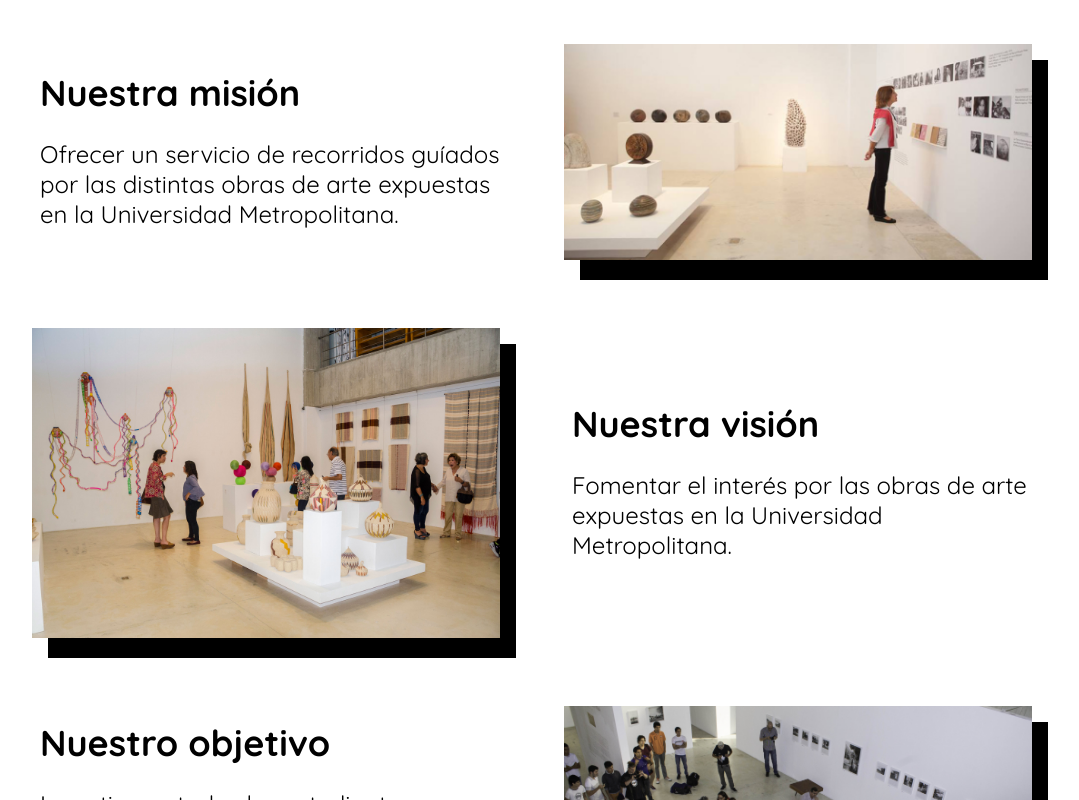
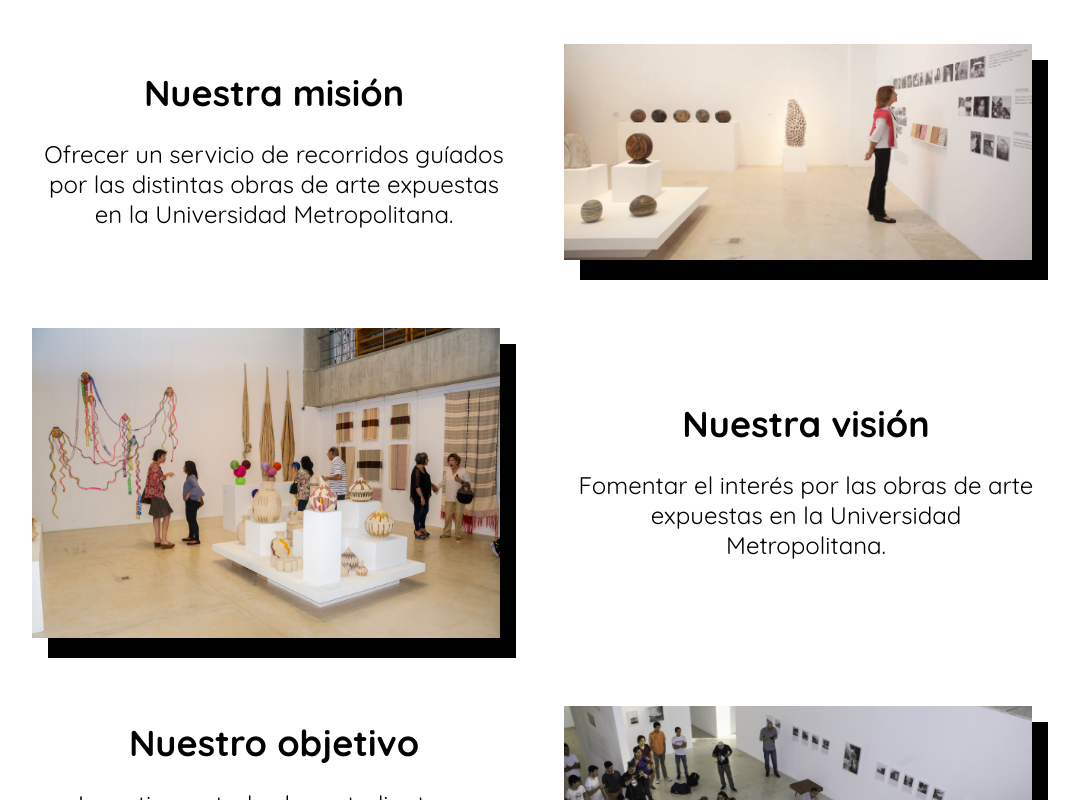
Before and after one commit to Faspiru/responsabilidad_Social, a React (Vite) app: page / in a window 1280 px wide. Shown: the part 1220-2020 px from the top of the page, without its empty margins (100-1179 px from the left). Built offline with nearby package versions, Linux system fonts and the light colour scheme.

Commit message:
text fit :sparkles:

```diff
--- a/src/views/HomePage.jsx
+++ b/src/views/HomePage.jsx
@@ -38,8 +38,8 @@ export default function HomePage() {
               <img src={missionImage} alt="" />
             </div>
             <div className={styles.content}>
-              <h3>Nuestra misión</h3>
-              <p>
+              <h3 className={styles.paragraph}>Nuestra misión</h3>
+              <p className={styles.paragraph}>
                 Ofrecer un servicio de recorridos guíados por las distintas
                 obras de arte expuestas en la Universidad Metropolitana.
               </p>
@@ -50,8 +50,8 @@ export default function HomePage() {
               <img src={ArtesaniaImage} alt="" />
             </div>
             <div className={styles.content}>
-              <h3>Nuestra visión</h3>
-              <p>
+              <h3 className={styles.paragraph}>Nuestra visión</h3>
+              <p className={styles.paragraph}>
                 Fomentar el interés por las obras de arte expuestas en la
                 Universidad Metropolitana.
               </p>
@@ -62,8 +62,8 @@ export default function HomePage() {
               <img src={salaMendozaImage} alt="" />
             </div>
             <div className={styles.content}>
-              <h3>Nuestro objetivo</h3>
-              <p>
+              <h3 className={styles.paragraph}>Nuestro objetivo</h3>
+              <p className={styles.paragraph}>
                 Incentivar a todas los estudiantes y profesores de la
                 Universidad Metropoltiana, a conocer las obras de arte expuestas
                 en el campus, así como ofrecerles un sistema de recorridos
--- a/src/views/HomePage.module.scss
+++ b/src/views/HomePage.module.scss
@@ -91,4 +91,8 @@
       background-color: black;
     }
   }
+
+  .paragraph {
+    text-align: center;
+  }
 }
```
